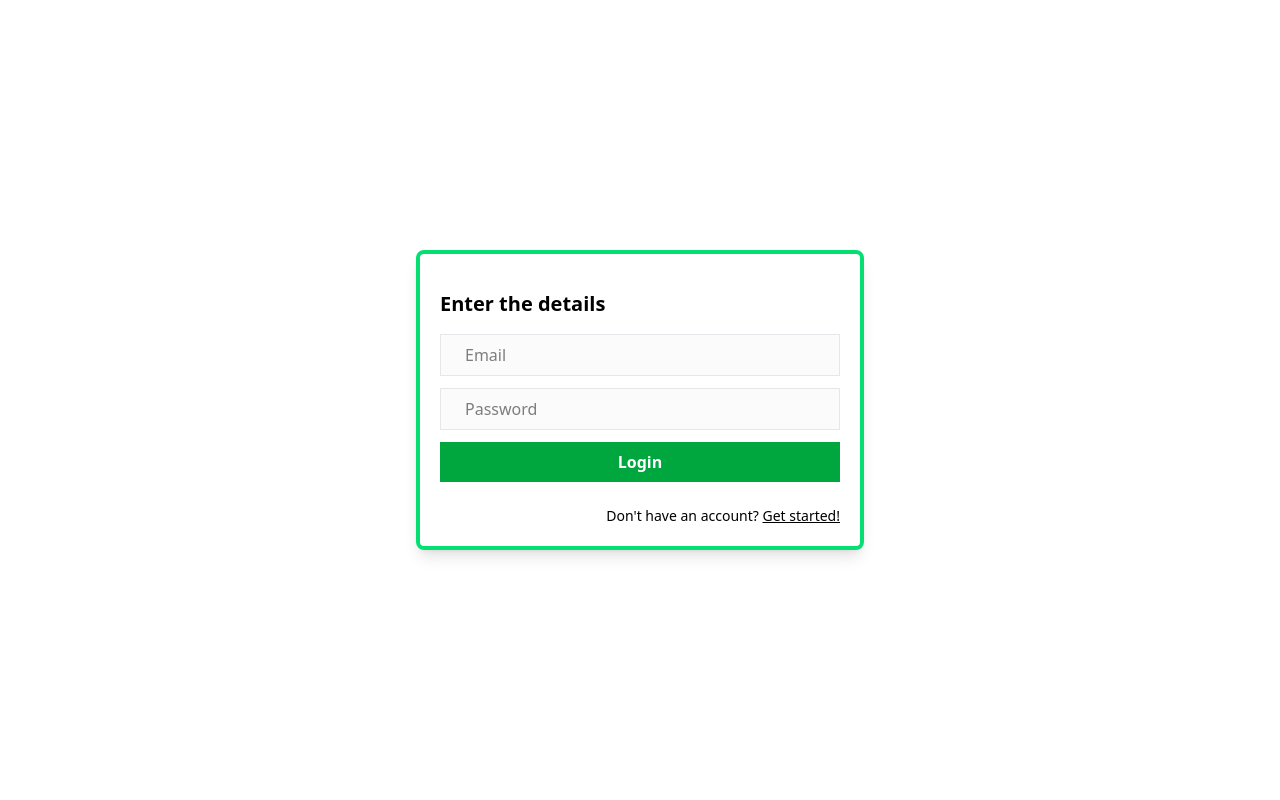
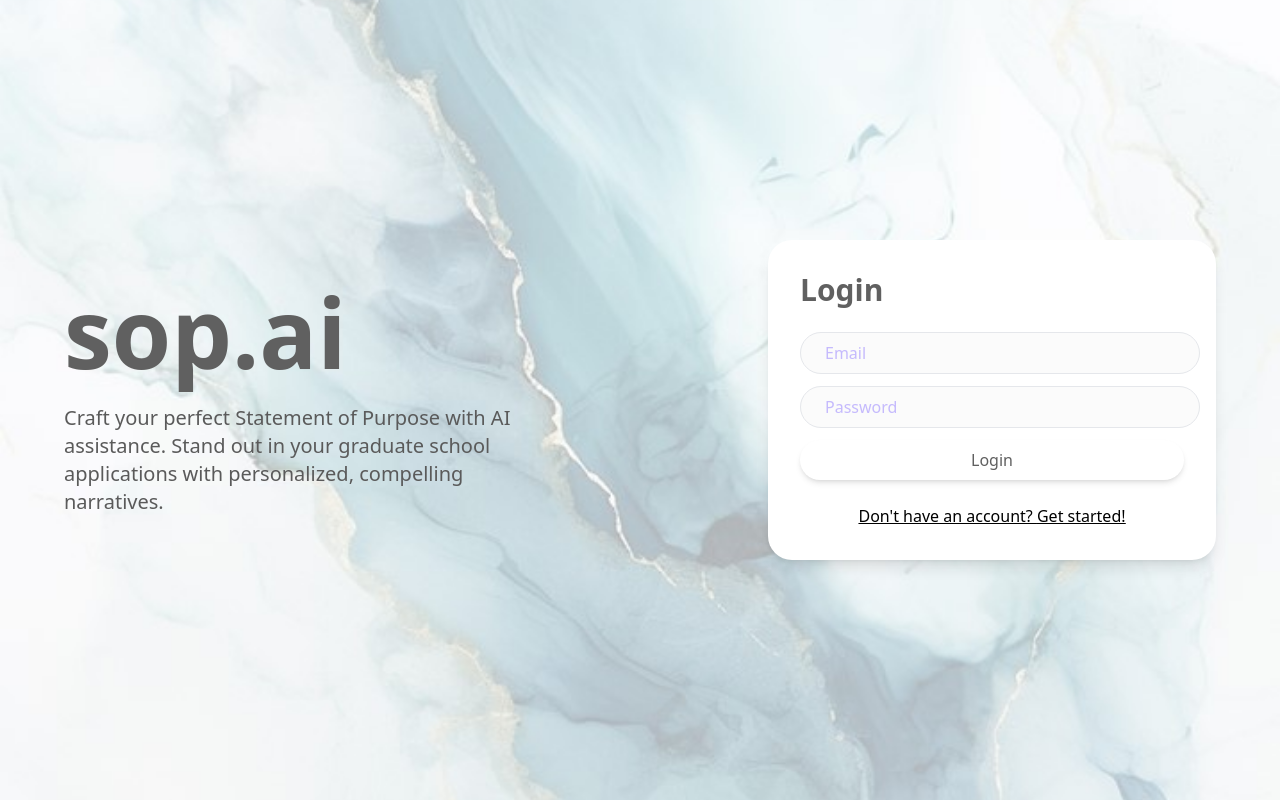
Before and after one commit to Narpear/sop-ai-nextjs, a Next.js app: page / in a window 1280 px wide. Built offline with nearby package versions, Linux system fonts and the light colour scheme; no server answers.

Commit message:
style changes

```diff
--- a/src/components/LoginForm.tsx
+++ b/src/components/LoginForm.tsx
@@ -4,6 +4,7 @@ import Link from "next/link";
 import {useState} from "react";
 import {signIn} from "next-auth/react";
 import {useRouter} from "next/navigation";
+import marbleImage from "./login_page_marble.jpg";
 
 export default function LoginForm() {
 
@@ -31,22 +32,56 @@ export default function LoginForm() {
         }
     };
 
-    return (<div className="grid  place-items-center h-screen">
-        <div className = "shadow-lg p-5 rounded-lg border-4 border-green-400">
-            <h1 className="text-xl font-bold my-4">Enter the details</h1>
+    return (
+        <div className="relative min-h-screen w-full flex items-center justify-center p-4 md:p-6"
+        style={{
+            backgroundImage: `url(${marbleImage.src})`,
+            backgroundSize: "cover",
+            backgroundPosition: "center",
+        }}
+        >
+            <div className="w-full max-w-6xl flex flex-col md:flex-row items-center justify-between">
+                {/* Left side with logo and text */}
+                <div className="mb-8 md:mb-0 text-center md:text-left md:max-w-md">
+                    <h1 className="text-[#606060] text-6xl md:text-8xl font-bold mb-6">sop.ai</h1>
+                    <p className="text-[#5a5a5a] text-lg md:text-xl max-w-md mx-auto md:mx-0">
+                        Craft your perfect Statement of Purpose with AI assistance. Stand out in your graduate school applications with personalized, compelling narratives.
+                    </p>
+                </div>
+
+                {/* Right side with login form */}
+                <div className="bg-white rounded-3xl shadow-lg p-8 w-full max-w-md">
+                    <h2 className="text-[#606060] text-3xl font-semibold mb-6">Login</h2>
+
                     <form onSubmit={handleSubmit} className="flex flex-col gap-3">
-                <input onChange={(e) => setEmail(e.target.value)} type="email" placeholder="Email"></input>
-                <input onChange={(e) => setPassword(e.target.value)} type="password" placeholder="Password"></input>
-                <button className="bg-green-600 text-white font-bold cursor-pointer px-6 py-2">Login</button>
+                        <input
+                            onChange={(e) => setEmail(e.target.value)}
+                            type="email"
+                            placeholder="Email"
+                            className="w-full px-4 py-3 rounded-full border border-[#f5f5f5] focus:outline-none focus:ring-2 focus:ring-[#8d77ff] text-[#606060] placeholder-[#8f79ff]/50"
+                            required
+                        />
+                        <input
+                            onChange={(e) => setPassword(e.target.value)}
+                            type="password"
+                            placeholder="Password"
+                            className="w-full px-4 py-3 rounded-full border border-[#f5f5f5] focus:outline-none focus:ring-2 focus:ring-[#8d77ff] text-[#606060] placeholder-[#8f79ff]/50"
+                            required
+                        />
+                        <button className="px-8 py-2 bg-white rounded-full text-[#606060] font-medium shadow-md hover:shadow-lg transition-shadow">
+                            Login
+                        </button>
 
                         {error && (
                             <div className="bg-red-500 text-white w-fit text-sm py-1 px-3 rounded-md mt-2">{error}</div>
                         )}
 
-                <Link href={'/register'} className="text-sm mt-3 text-right">
+                        <Link href={'/register'} className="underline font-medium text-center mt-3">
                             Don't have an account? <u>Get started!</u>
                         </Link>
                     </form>
                 </div>
-    </div>);
+            </div>
+        </div>
+    );
 }
```
Also changed, not shown: src/components/login_page_marble.jpg (added). Lines whose indentation alone changed are shown as unchanged.
